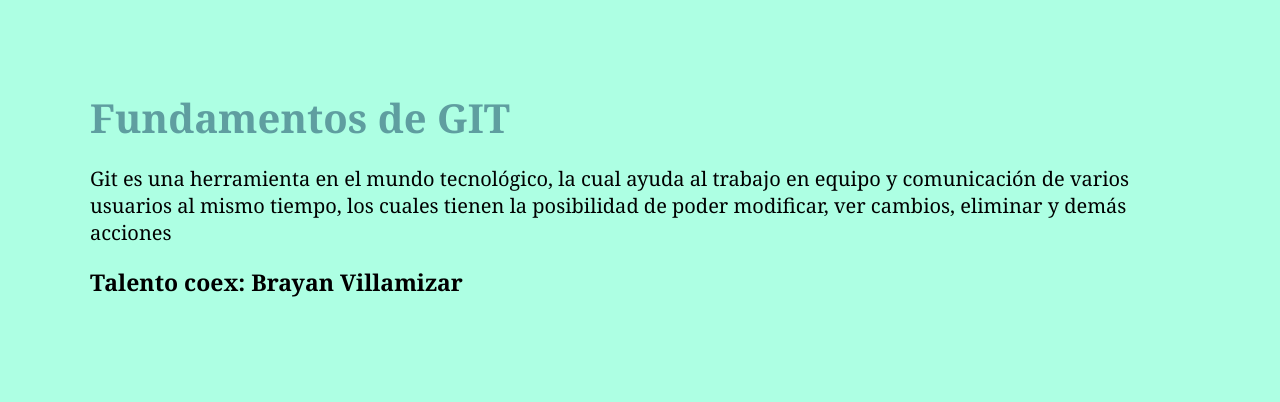
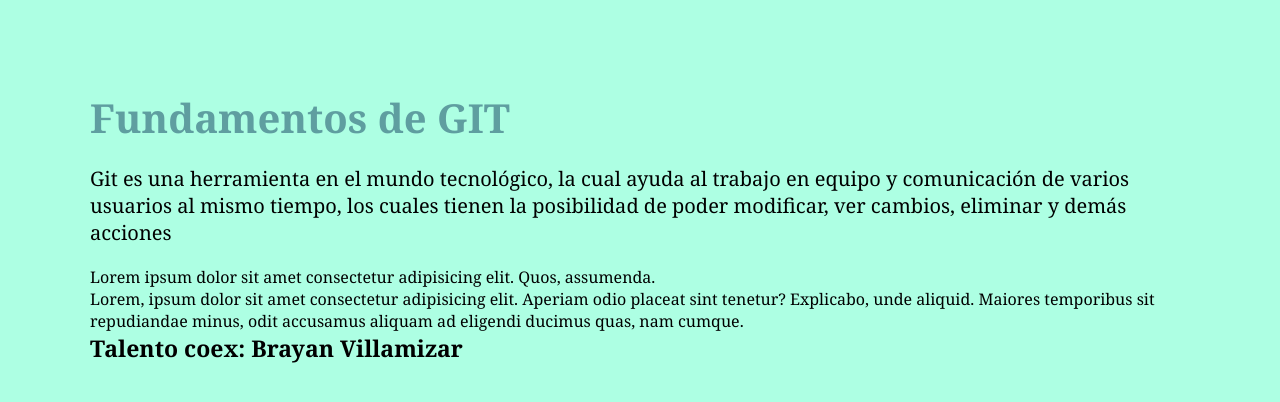
Before and after one commit to EstebanV23/practica_git_coex, a plain HTML site: page index.html in a window 1280 px wide. Drawn offline with Linux system fonts and the light colour scheme.

Commit message:
modificado desde la rama borrador

```diff
--- a/index.html
+++ b/index.html
@@ -20,6 +20,12 @@
     <!-- Sección para el contenido principal -->
     <main>
         <p class="texto-principal">Git es una herramienta en el mundo tecnológico, la cual ayuda al trabajo en equipo y comunicación de varios usuarios al mismo tiempo, los cuales tienen la posibilidad de poder modificar, ver cambios, eliminar y demás acciones</p>
+        <div>
+            Lorem ipsum dolor sit amet consectetur adipisicing elit. Quos, assumenda.
+        </div>
+        <div>
+            Lorem, ipsum dolor sit amet consectetur adipisicing elit. Aperiam odio placeat sint tenetur? Explicabo, unde aliquid. Maiores temporibus sit repudiandae minus, odit accusamus aliquam ad eligendi ducimus quas, nam cumque.
+        </div>
     </main>
     <!-- Fin de la sección para el contenido principal -->
 
```
